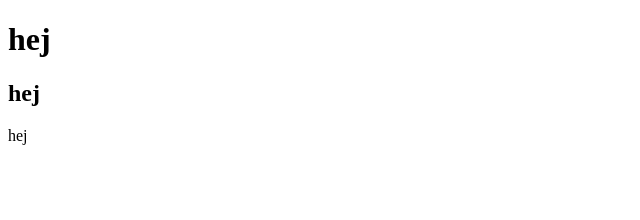
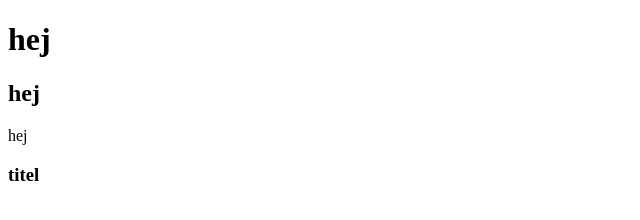
Before and after one commit to erla0001/git-test-projekt, a plain HTML site: page index.html in a window 1280 px wide. Shown: the full height of the page, 0-640 px from the left. Drawn offline with Linux system fonts and the light colour scheme.

Commit message:
tilføjer h3

```diff
--- a/index.html
+++ b/index.html
@@ -9,5 +9,6 @@
     <h1>hej</h1>
     <h2>hej</h2>
     <p>hej</p>
+    <h3>titel</h3>
   </body>
 </html>
```
